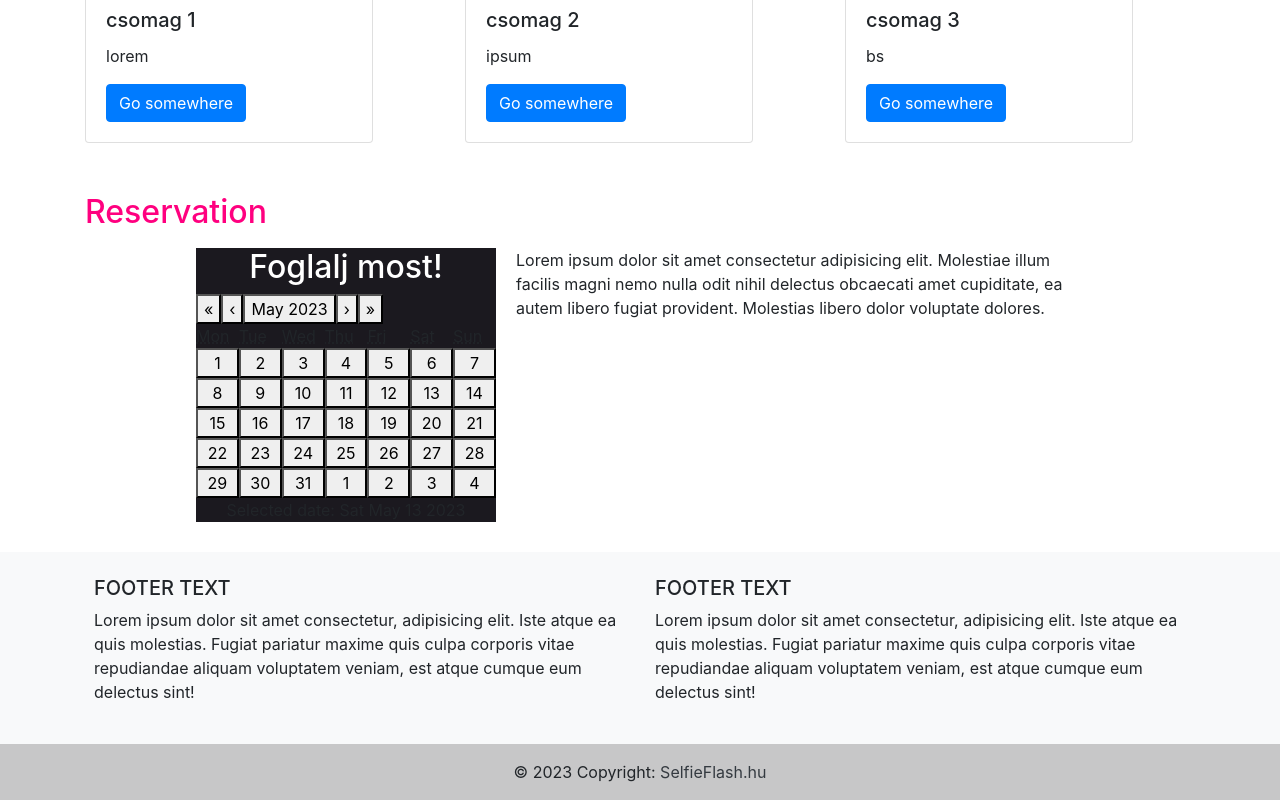
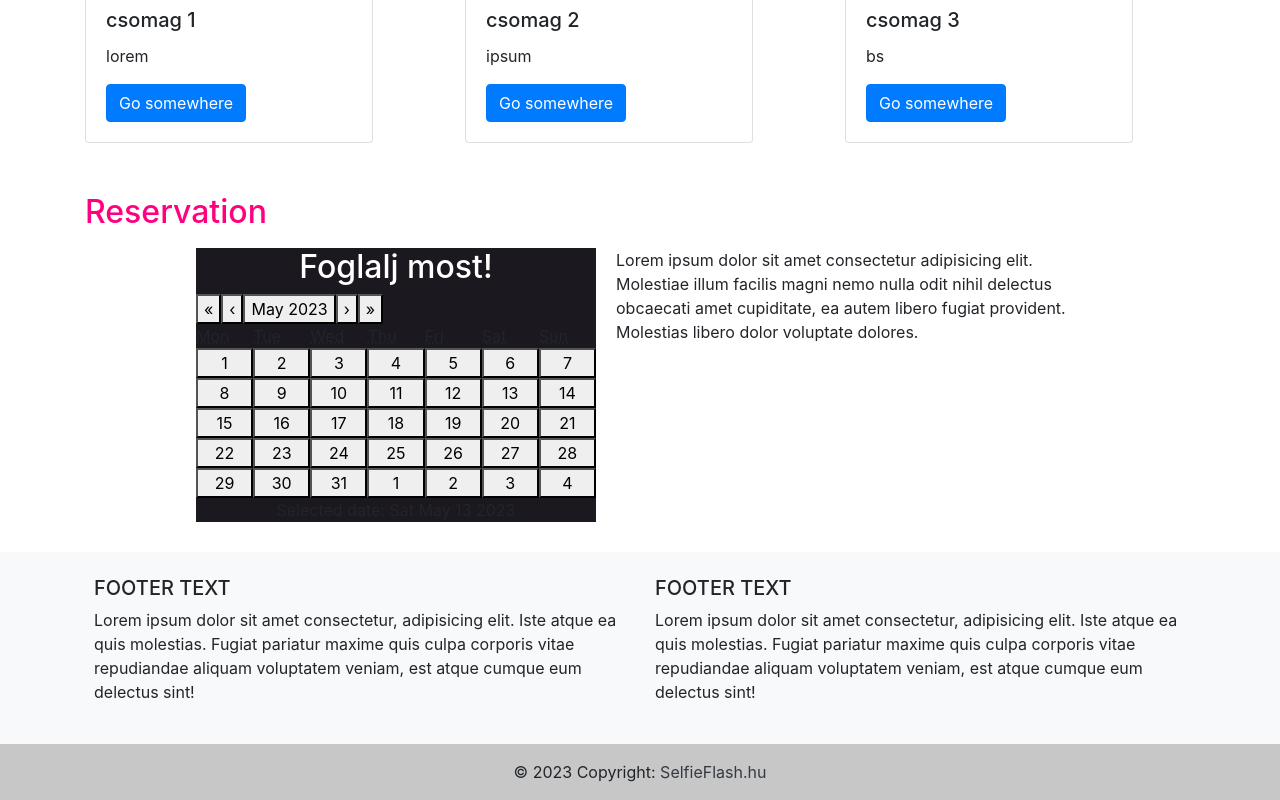
Before and after one commit to Viserya11/selfieflash, a React (Create React App) app: page / in a window 1280 px wide. Shown: the part 1172-1972 px from the top of the page. Built offline with nearby package versions, Linux system fonts and the light colour scheme.

Commit message:
Update style.css

```diff
--- a/src/style.css
+++ b/src/style.css
@@ -65,9 +65,9 @@ position: relative;
 }
 
 .calendar {
-  min-width: 300px;
+  min-width: 400px;
   min-height: 200px;
-  max-width: 300px;
+  max-width: 400px;
   max-height: 350px;
   background-color: #1b191f;
 }
```
